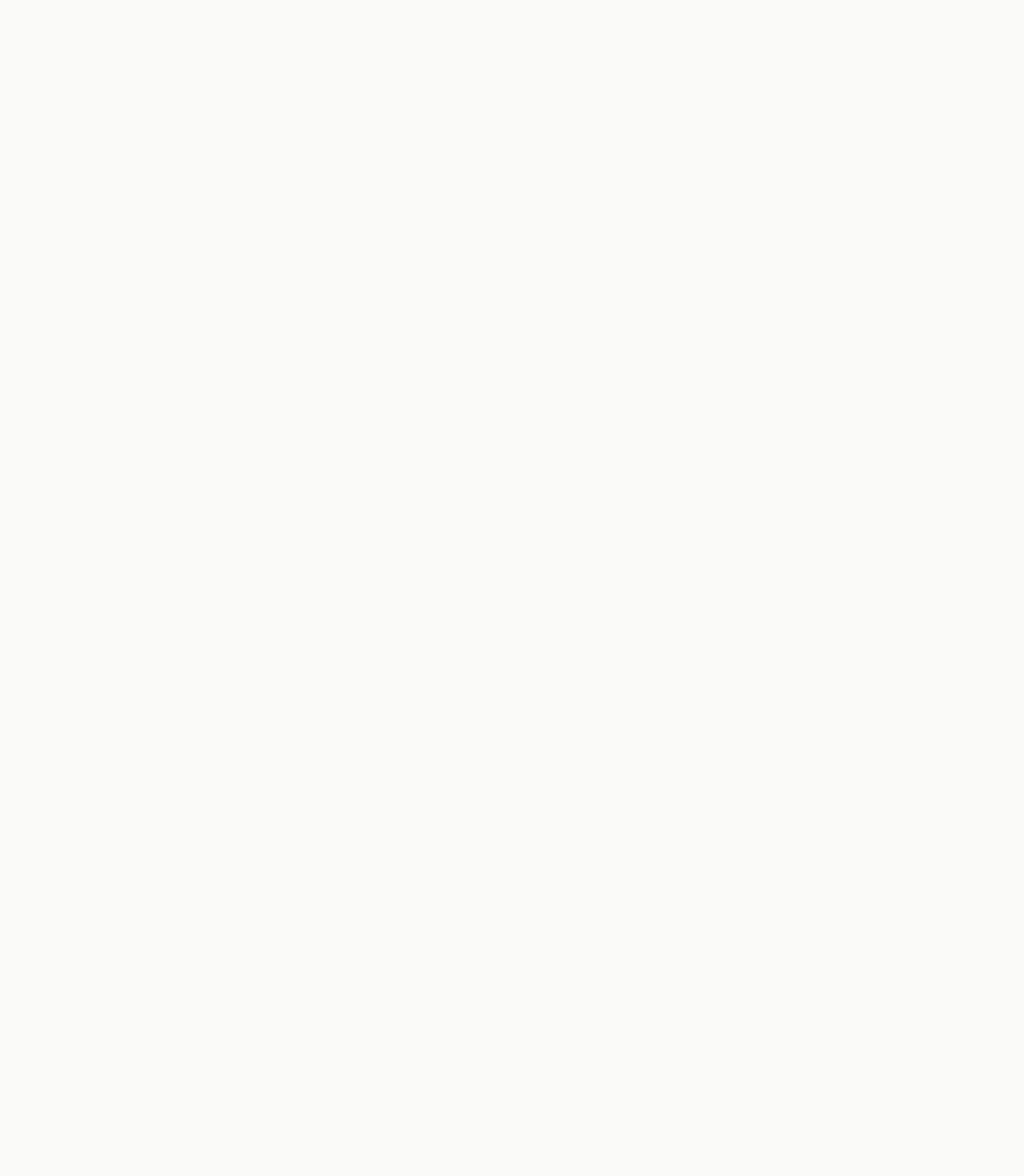
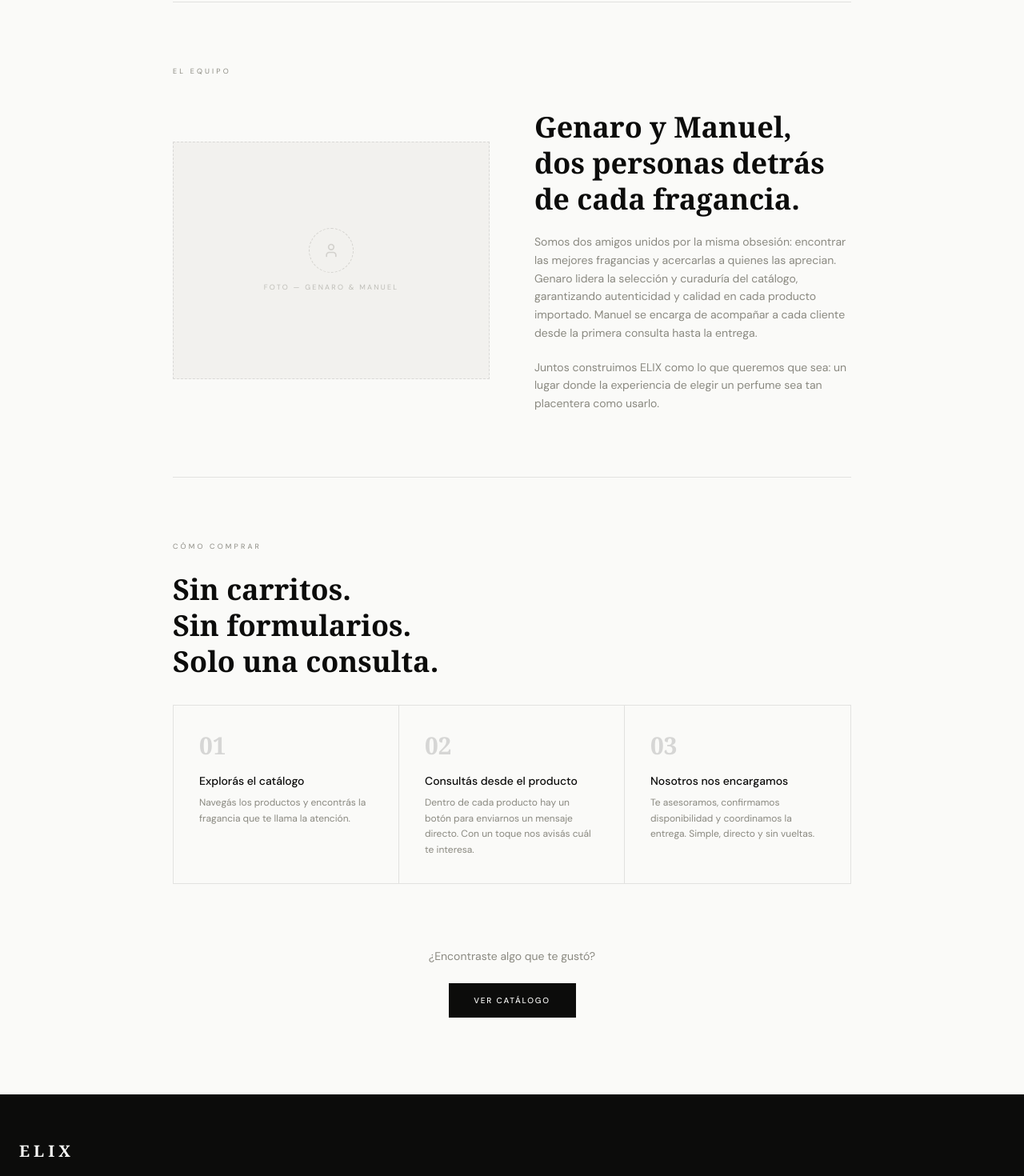
Before and after one commit to FrancoArcee/Elix, a Next.js app in the folder App/: page /nosotros in a window 1280 px wide. Before the commit this address had no page. Shown: the part 600-2070 px from the top of the page at 80% size. Before the commit the page ends 800 px from the top, so only its background shows below. Built offline with nearby package versions, Linux system fonts and the light colour scheme.

Commit message:
feat(about-us-screen): agrega pantalla de nosotros

```diff
--- /dev/null
+++ b/App/src/app/nosotros/page.tsx
@@ -0,0 +1,142 @@
+import Image from "next/image";
+import Link from "next/link";
+import Navbar from "@/components/layout/Navbar";
+import Footer from "@/components/layout/Footer";
+
+const STEPS = [
+  {
+    number: "01",
+    title: "Explorás el catálogo",
+    description:
+      "Navegás los productos y encontrás la fragancia que te llama la atención.",
+  },
+  {
+    number: "02",
+    title: "Consultás desde el producto",
+    description:
+      "Dentro de cada producto hay un botón para enviarnos un mensaje directo. Con un toque nos avisás cuál te interesa.",
+  },
+  {
+    number: "03",
+    title: "Nosotros nos encargamos",
+    description:
+      "Te asesoramos, confirmamos disponibilidad y coordinamos la entrega. Simple, directo y sin vueltas.",
+  },
+];
+
+export default function NosotrosPage() {
+  return (
+    <>
+      <Navbar active="/nosotros" withSearchBar={false} />
+      <main className="mx-auto w-full max-w-[896px] px-6 py-24">
+        <p className="text-[9px] uppercase leading-[13.5px] tracking-[3.15px] text-muted">
+          Quiénes somos
+        </p>
+        <h1 className="mt-4 font-serif text-[40px] font-bold leading-[50px] text-ink md:text-[60px] md:leading-[75px]">
+          <span className="block">ELIX nació de</span>
+          <span className="block">la pasión por</span>
+          <span className="block">las fragancias.</span>
+        </h1>
+        <p className="mt-8 max-w-[576px] text-[16px] leading-[26px] text-muted">
+          Somos un emprendimiento argentino especializado en perfumería árabe y
+          body splash. Importamos fragancias seleccionadas de Oriente Medio para
+          acercarlas a quienes, como nosotros, se enamoran de un buen perfume.
+        </p>
+
+        <div className="mt-20 border-t border-ink/10" />
+
+        <section className="mt-20">
+          <p className="text-[9px] uppercase leading-[13.5px] tracking-[3.15px] text-muted">
+            El equipo
+          </p>
+          <div className="mt-10 grid grid-cols-1 items-center gap-14 md:grid-cols-2">
+            <div className="flex h-[297px] flex-col items-center justify-center gap-3 border border-dashed border-ink/10 bg-surface">
+              <div className="flex size-14 items-center justify-center rounded-full border border-dashed border-muted/30">
+                <Image
+                  src="/icons/icon-team-user.svg"
+                  alt=""
+                  width={20}
+                  height={20}
+                  className="size-5"
+                />
+              </div>
+              <p className="text-[9px] uppercase leading-[13.5px] tracking-[2.25px] text-muted/50">
+                Foto — Genaro &amp; Manuel
+              </p>
+            </div>
+            <div>
+              <h2 className="font-serif text-[36px] font-bold leading-[45px] text-ink">
+                <span className="block">Genaro y Manuel,</span>
+                <span className="block">dos personas detrás</span>
+                <span className="block">de cada fragancia.</span>
+              </h2>
+              <p className="mt-5 max-w-[396px] text-[14px] leading-[22.75px] text-muted">
+                Somos dos amigos unidos por la misma obsesión: encontrar las
+                mejores fragancias y acercarlas a quienes las aprecian. Genaro
+                lidera la selección y curaduría del catálogo, garantizando
+                autenticidad y calidad en cada producto importado. Manuel se
+                encarga de acompañar a cada cliente desde la primera consulta
+                hasta la entrega.
+              </p>
+              <p className="mt-5 max-w-[396px] text-[14px] leading-[22.75px] text-muted">
+                Juntos construimos ELIX como lo que queremos que sea: un lugar
+                donde la experiencia de elegir un perfume sea tan placentera
+                como usarlo.
+              </p>
+            </div>
+          </div>
+        </section>
+
+        <div className="mt-20 border-t border-ink/10" />
+
+        <section className="mt-20">
+          <p className="text-[9px] uppercase leading-[13.5px] tracking-[3.15px] text-muted">
+            Cómo comprar
+          </p>
+          <h2 className="mt-6 font-serif text-[36px] font-bold leading-[45px] text-ink">
+            <span className="block">Sin carritos.</span>
+            <span className="block">Sin formularios.</span>
+            <span className="block">Solo una consulta.</span>
+          </h2>
+          <div className="mt-8 grid grid-cols-1 border border-ink/10 md:grid-cols-3">
+            {STEPS.map((step, index) => (
+              <div
+                key={step.number}
+                className={`p-8 ${
+                  index < 2
+                    ? "border-b border-ink/10 md:border-b-0 md:border-r"
+                    : ""
+                }`}
+              >
+                <p className="font-serif text-[30px] font-bold leading-9 text-ink/15">
+                  {step.number}
+                </p>
+                <p className="pt-4 text-[14px] font-medium leading-5 text-ink">
+                  {step.title}
+                </p>
+                <p className="pt-2 text-[12px] leading-[19.5px] text-muted">
+                  {step.description}
+                </p>
+              </div>
+            ))}
+          </div>
+        </section>
+
+        <section className="mt-20 text-center">
+          <p className="text-[14px] leading-5 text-muted">
+            ¿Encontraste algo que te gustó?
+          </p>
+          <Link
+            href="/products"
+            className="mx-auto mt-6 flex h-[43px] w-[159px] items-center justify-center bg-ink"
+          >
+            <span className="text-[10px] font-medium uppercase leading-[15px] tracking-[1.8px] text-background">
+              Ver catálogo
+            </span>
+          </Link>
+        </section>
+      </main>
+      <Footer />
+    </>
+  );
+}
--- a/App/src/components/layout/Navbar.tsx
+++ b/App/src/components/layout/Navbar.tsx
@@ -5,7 +5,7 @@ const NAV_ITEMS = [
   { label: "Inicio", href: "/" },
   { label: "Perfumes", href: "/products" },
   { label: "Body Splash", href: "/products?type=body-splash" },
-  { label: "Nosotros", href: "/#nosotros" },
+  { label: "Nosotros", href: "/nosotros" },
 ];
 
 type NavbarProps = {
```
Also changed, not shown: App/public/icons/icon-team-user.svg (added).
